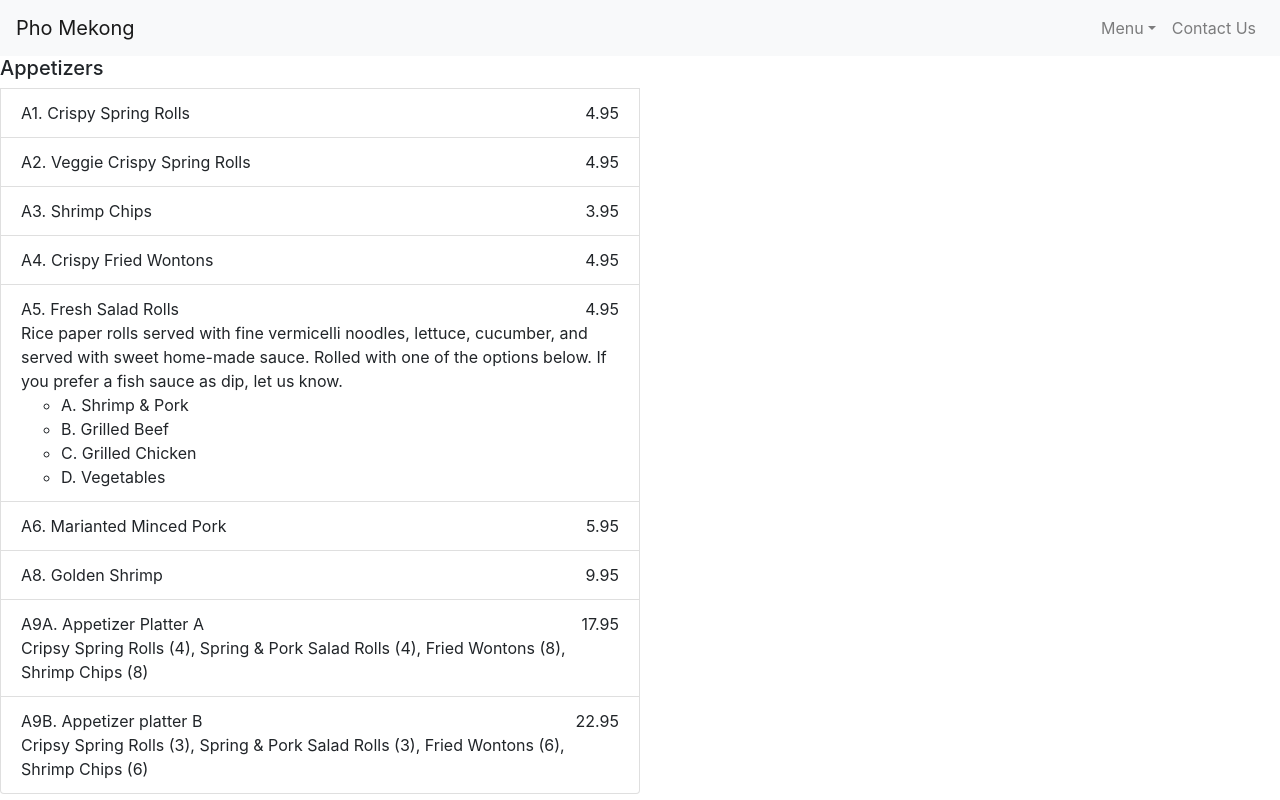
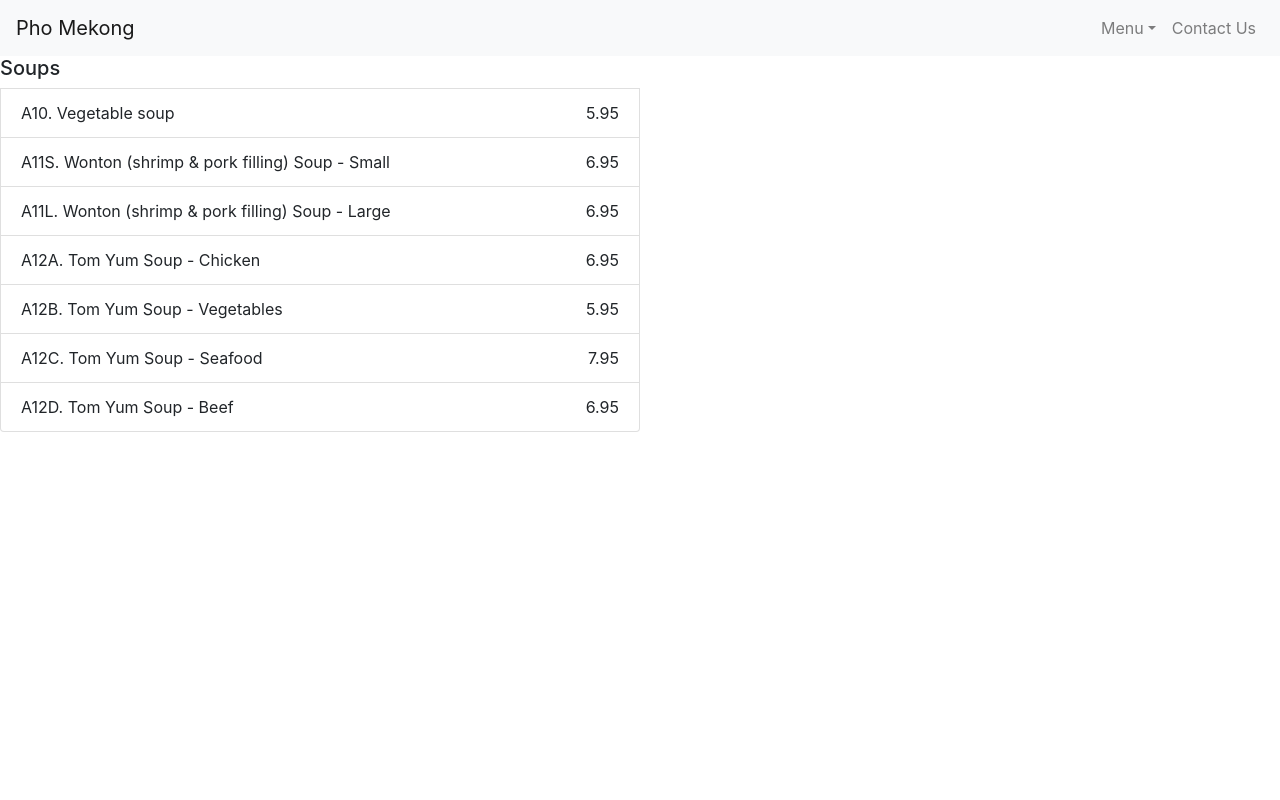
Before and after one commit to haphamo/pho-mekong, a React (Create React App) app: page / in a window 1280 px wide. Built offline with nearby package versions, Linux system fonts and the light colour scheme.

Commit message:
added more fixture data

```diff
--- a/src/App.js
+++ b/src/App.js
@@ -4,7 +4,7 @@
 import MenuSection from './MenuSection/MenuSection.js';
 
 function App() {
-
+	// TODO: map through menu data to render all menu items.
 	return (
 		<div className="App">
 			<Nav />
--- a/src/MenuSection/MenuSection.js
+++ b/src/MenuSection/MenuSection.js
@@ -2,7 +2,7 @@
 import { ListGroup, ListGroupItem } from 'reactstrap';
 import MenuItem from '../MenuItem/MenuItem.js';
 
-const fixture2 = [
+const fixture = [
   {
     header: 'Appetizers',
     list: [
@@ -18,6 +18,19 @@
     ]
   },
   {
+    header: 'Soups',
+    desc: 'These are appetizer soups, there are no noodles. All soup bases are bone bone based. We do not have vegetarian broth.',
+    list: [
+      {code: 'A10', name: 'Vegetable soup', price: 595},
+      {code: 'A11S', name: 'Wonton (shrimp & pork filling) Soup - Small', price: 695},
+      {code: 'A11L', name: 'Wonton (shrimp & pork filling) Soup - Large', price: 695},
+      {code: 'A12A', name: 'Tom Yum Soup - Chicken', price: 695},
+      {code: 'A12B', name: 'Tom Yum Soup - Vegetables', price: 595},
+      {code: 'A12C', name: 'Tom Yum Soup - Seafood', price: 795},
+      {code: 'A12D', name: 'Tom Yum Soup - Beef', price: 695},
+    ]
+  },
+  {
     header: 'Salads',
     desc: 'Julienned mangoes, cucumber, carrots and bell peppers, topped with mint, fish sauce and peanuts.',
     list: [
@@ -26,10 +39,11 @@
     ]
   }
 ]
-// retreives all menu items from a category
-// using fixture data above temp. ToDO upload to server
+
+// TODO: install uuid for unique key
+// retreives all menu items from a category, props
 const MenuSection = () => {
-  const { header, list } = fixture2[0];
+  const { header, list } = fixture[1];
 
   const allCategoryItems = list.map(item => {
     return(
@@ -39,7 +53,7 @@
 
   return(
     <ListGroup style={{width: '50%'}}>
-      <h5>{fixture2[0].header}</h5>
+      <h5>{header}</h5>
         {allCategoryItems}
     </ListGroup>
   )
```
